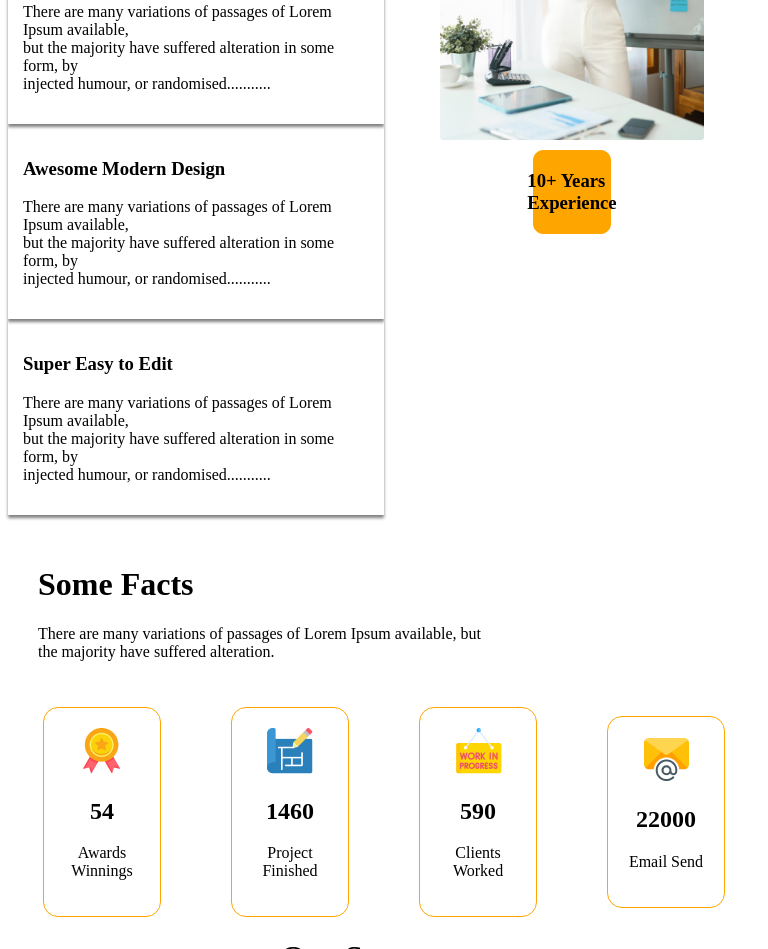
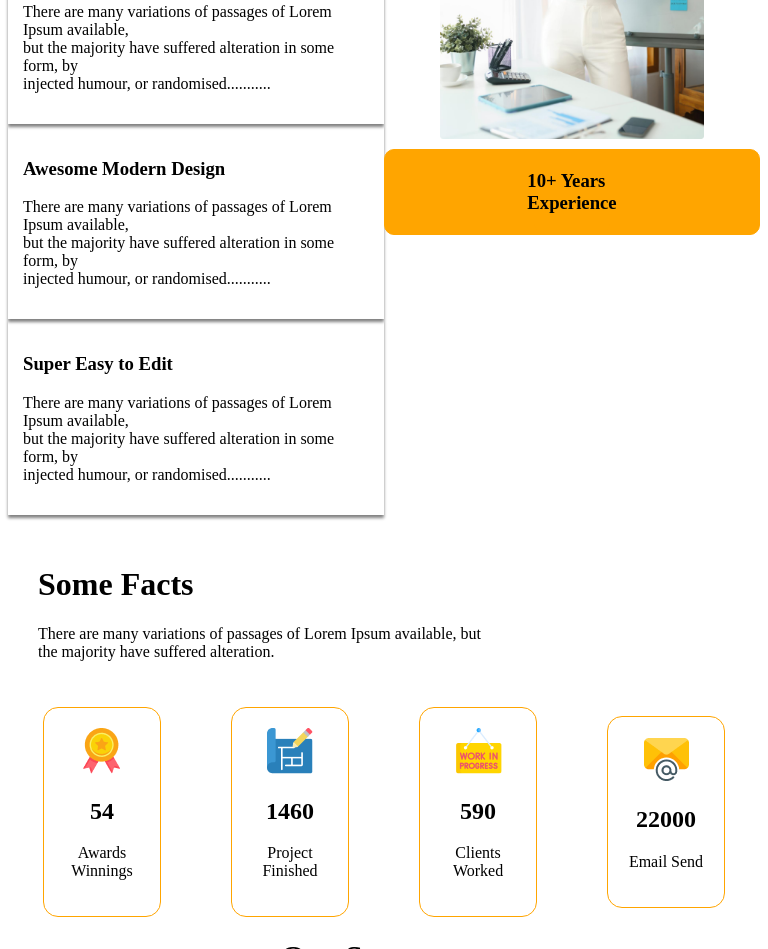
Before and after one commit to NafeesIS/Assignment-2--responsive-, a plain HTML site: page index.html in a window 768 px wide. Shown: the part 1535-2484 px from the top of the page. Drawn offline with Linux system fonts and the light colour scheme.

Commit message:
final commit

```diff
--- a/styles/assignment-2.css
+++ b/styles/assignment-2.css
@@ -272,6 +272,31 @@
 
     }
 }
+@media screen and (min-width: 577px) and (max-width: 992px){
+    .box-content{
+
+
+        display: flex;
+        align-items: center;
+        justify-content: center;
+
+        background-color: orange;
+
+        border: 1px solid orange;
+    border-radius: 10px;
+    }
+    .box{
+
+        display: flex;
+        align-items: center;
+        justify-content: center;
+        background-color: orange;
+
+        border: 1px solid orange;
+    border-radius: 10px;
+
+    }
+}
 .box-content{
 
 
```
